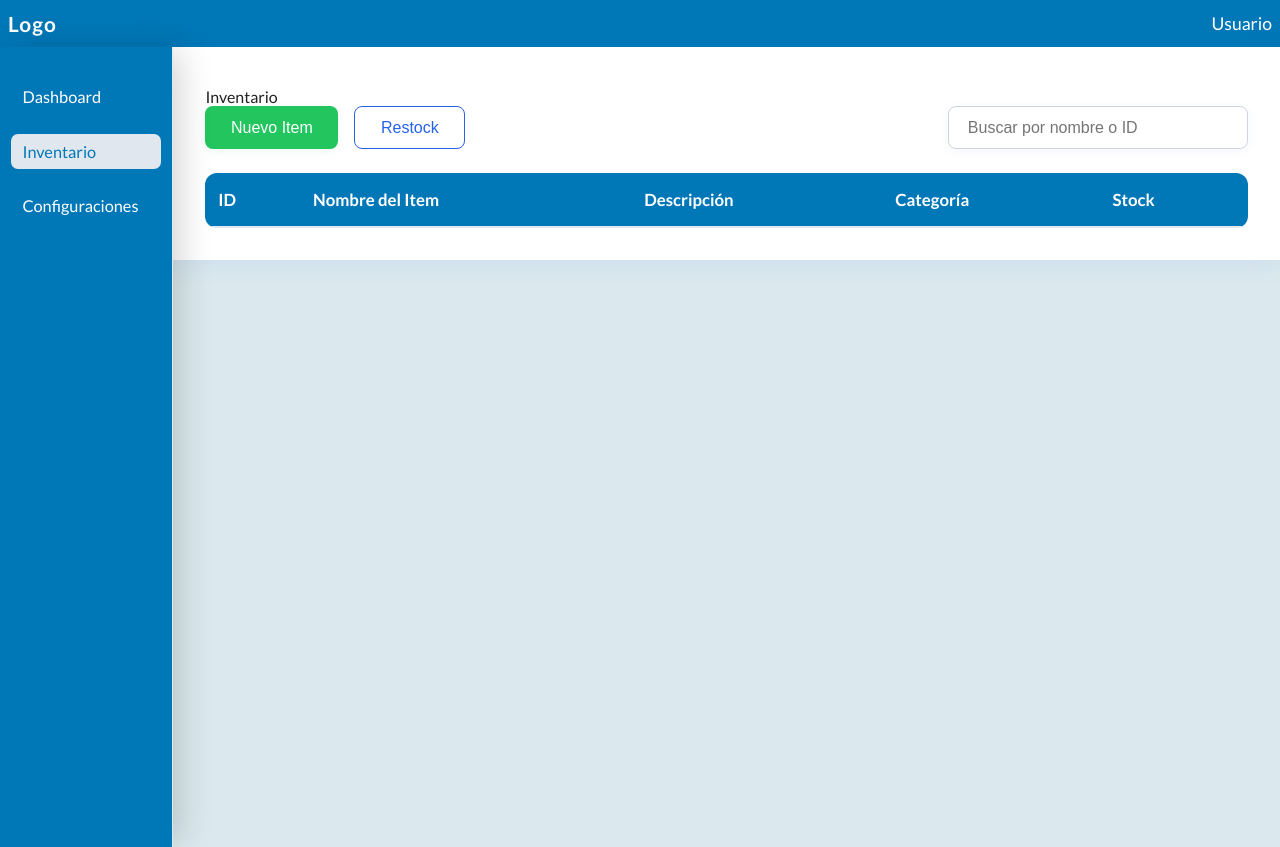
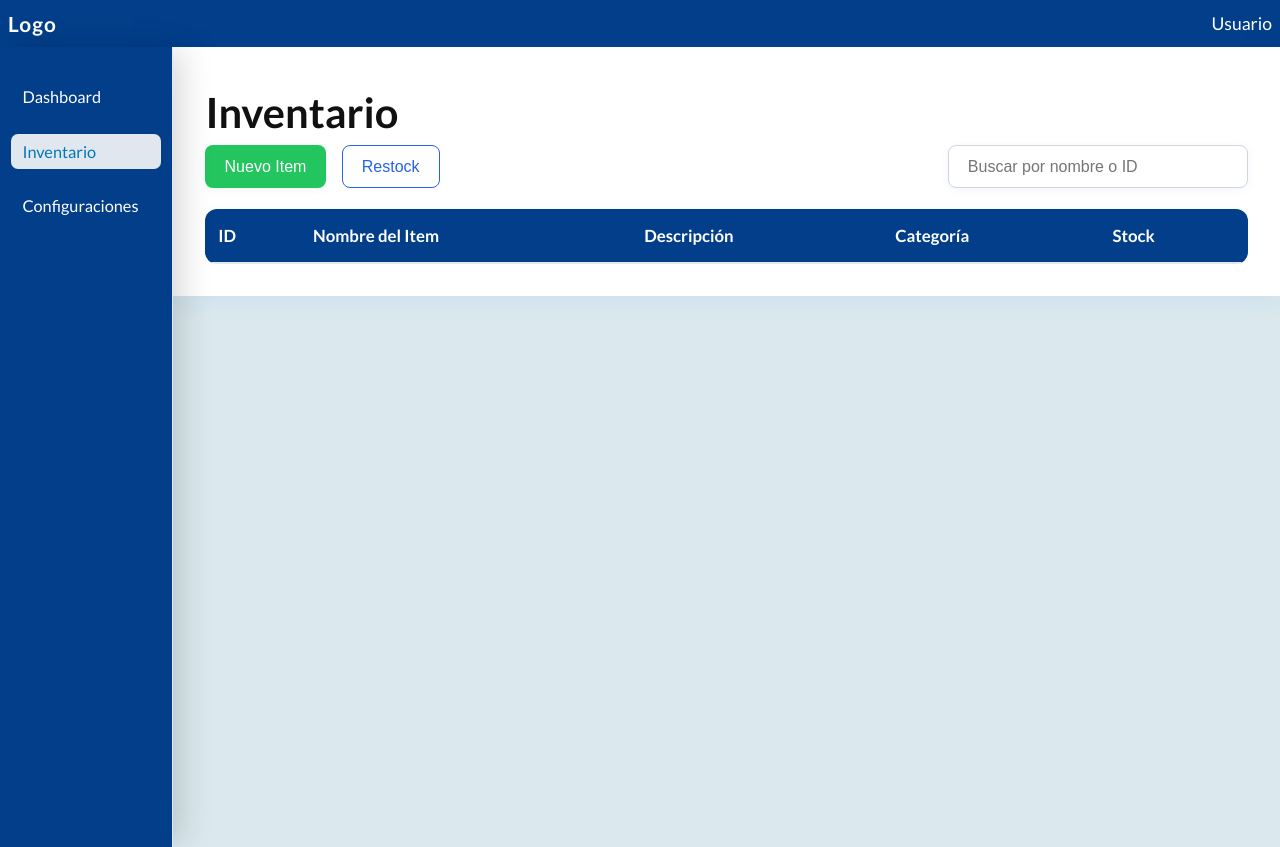
Before and after one commit to davidcastro3435/inventario-ecs, a plain HTML site: page frontend/src/pages/inventory.html in a window 1280 px wide. Drawn offline with Linux system fonts and the light colour scheme.

Commit message:
style: Cambiar paleta de colores principal

```diff
--- a/frontend/src/styles/inventorystyles.css
+++ b/frontend/src/styles/inventorystyles.css
@@ -21,7 +21,7 @@ body {
    Header
 ============= */
 header {
-    background: #0077B6;
+    background: #023E8A;
     color: #fff;
     padding: 0.7rem 0.5rem;
     box-shadow: 0 2px 8px rgba(37, 99, 235, 0.05);
@@ -77,12 +77,19 @@ header {
     display: flex;
     gap: 1rem;
 }
+.inventory-title {
+    display: block;
+    font-weight: bold;
+    color: #111;
+    font-size: 2.6rem;
+    margin-bottom: 0.5rem;
+}
 
 /* ============
    Botones
 ============= */
 .btn {
-    padding: 0.7rem 1.6rem;
+    padding: 0.7rem 1.2rem;
     border: none;
     border-radius: 8px;
     font-size: 1rem;
@@ -136,7 +143,7 @@ header {
 .inventory-table {
     width: 100%;
     border-collapse: collapse;
-    margin-top: 0.5rem;
+    margin-top: 0.3rem;
     background: #fff;
     border-radius: 12px;
     overflow: hidden;
@@ -147,7 +154,7 @@ header {
     text-align: left;
 }
 .inventory-table th {
-    background: #0077B6;
+    background: #023E8A;
     color: #fff;
     font-weight: 600;
     font-size: 1.05rem;
--- a/frontend/src/styles/sidebar.css
+++ b/frontend/src/styles/sidebar.css
@@ -4,7 +4,7 @@
 
 .sidebar {
     width: 150px;
-    background: #0077B6;
+    background: #023E8A;
     border-right: 1.5px solid #e0e7ef;
     box-shadow: 10px 0 32px -4px rgba(0,0,0,0.18);
     padding: 2rem 0.7rem 1.5rem 0.7rem;
```
